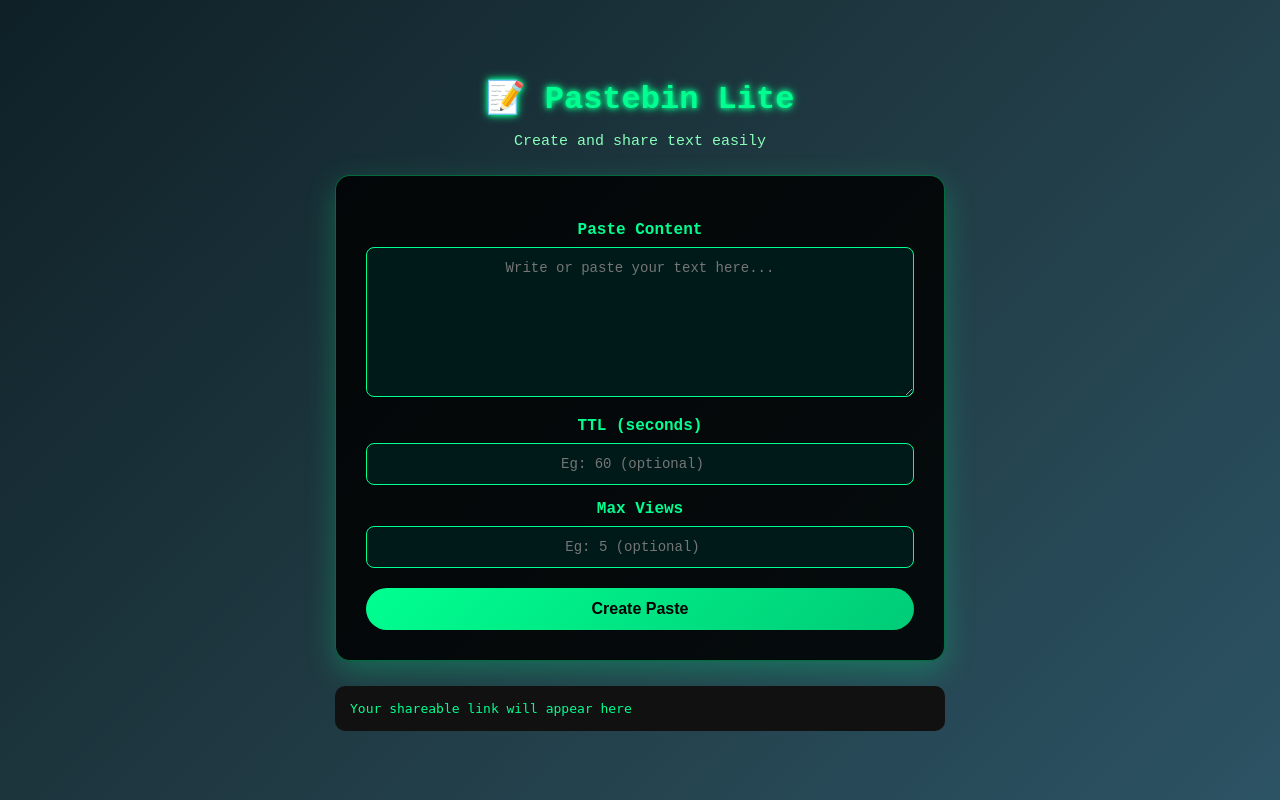
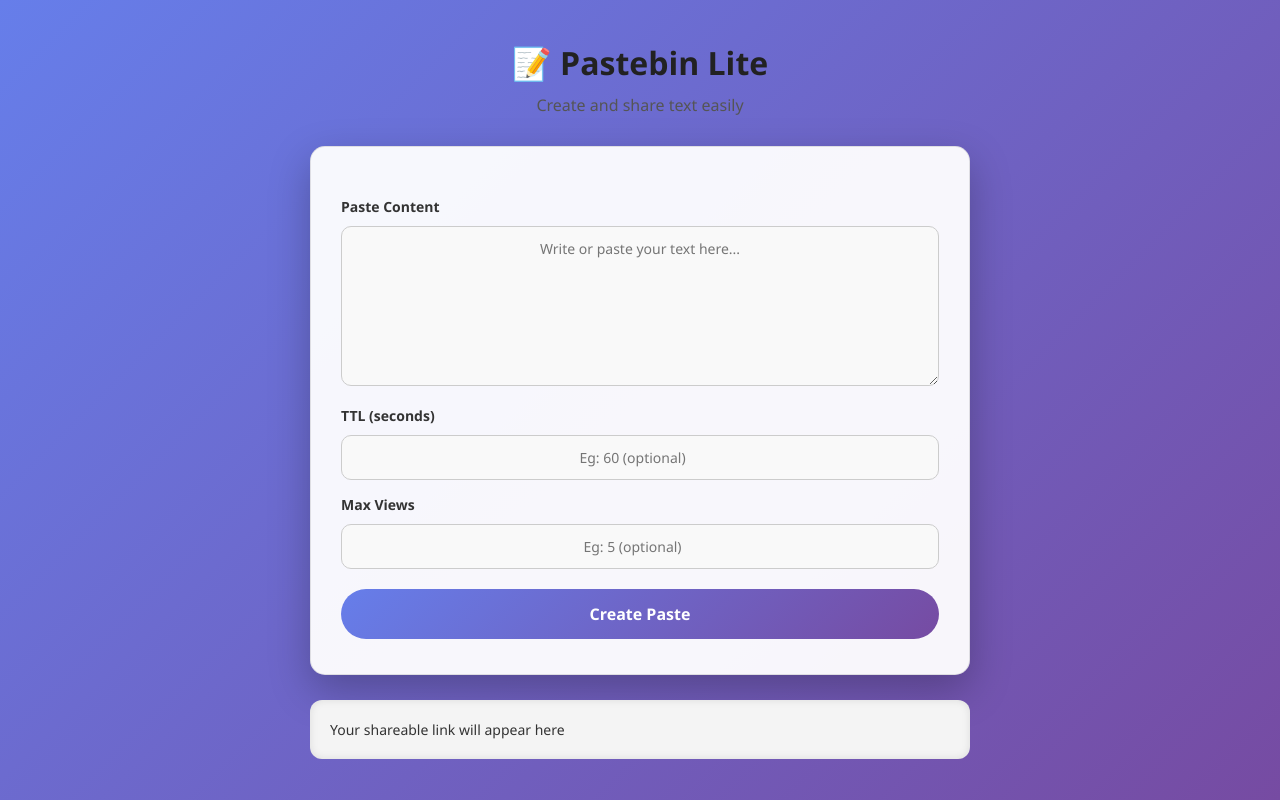
Before and after one commit to Sowndarya-m5/pastebin-lite, a Flask app: page / in a window 1280 px wide. Run offline with Flask 3, Linux system fonts and the light colour scheme.

```diff
--- a/static/style.css
+++ b/static/style.css
@@ -1,84 +1,92 @@
 /* ===== Global ===== */
 * {
   box-sizing: border-box;
-  text-align: center;   /* Center all text */
+  text-align: center;
+  margin: 0;
+  padding: 0;
+  font-family: 'Segoe UI', Tahoma, Geneva, Verdana, sans-serif;
 }
 
 body {
-  font-family: 'Courier New', monospace;
-  margin: 0;
-  padding: 0;
   min-height: 100vh;
-
-  /* Background gradient */
-  background: linear-gradient(135deg, #0f2027, #203a43, #2c5364);
+  background: linear-gradient(135deg, #667eea, #764ba2); /* professional gradient */
   display: flex;
   justify-content: center;
   align-items: center;
+  padding: 20px;
 }
 
 /* ===== Container ===== */
 .container {
   width: 100%;
-  max-width: 650px;
+  max-width: 700px;
   padding: 20px;
 }
 
-/* ===== Card look ===== */
+/* ===== Card Style ===== */
 .card {
-  background: rgba(0, 0, 0, 0.85);
-  padding: 30px;
+  background: rgba(255, 255, 255, 0.95);
+  padding: 35px 30px;
   border-radius: 15px;
-
-  /* Decoration */
-  box-shadow: 0 10px 30px rgba(0, 255, 144, 0.25);
-  border: 1px solid rgba(0, 255, 144, 0.4);
+  box-shadow: 0 15px 40px rgba(0, 0, 0, 0.25);
+  border: 1px solid rgba(0, 0, 0, 0.1);
 }
 
-/* Headings */
+/* ===== Headings ===== */
 h1 {
-  margin-bottom: 5px;
-  color: #00ff90;
-  text-shadow: 0 0 5px #00ff90, 0 0 10px #00ff90;
+  margin-bottom: 10px;
+  font-size: 32px;
+  color: #222;
 }
 
 h2 {
-  margin-bottom: 10px;
-  color: #00ff90;
+  margin-bottom: 15px;
+  font-size: 24px;
+  color: #444;
 }
 
 /* Subtitle / small text */
 .subtitle {
-  color: #88ffbb;
-  margin-bottom: 25px;
-  font-size: 15px;
+  color: #555;
+  margin-bottom: 30px;
+  font-size: 16px;
 }
 
 /* Labels */
 label {
-  font-weight: bold;
+  font-weight: 600;
   display: block;
   margin-top: 15px;
-  color: #00ff90;
+  margin-bottom: 5px;
+  color: #333;
+  font-size: 14px;
+  text-align: left;
 }
 
 /* Inputs & textarea */
 textarea,
 input {
   width: 100%;
-  margin-top: 8px;
+  margin-top: 5px;
   padding: 12px;
-  border-radius: 8px;
-  border: 1px solid #00ff90;
-  background: #001a1a;
-  color: #00ff90;
+  border-radius: 10px;
+  border: 1px solid #ccc;
   font-size: 14px;
-  font-family: 'Courier New', monospace;
+  font-family: inherit;
+  transition: all 0.3s ease;
+  background: #f9f9f9;
+}
+
+textarea:focus,
+input:focus {
+  border-color: #667eea;
+  box-shadow: 0 0 10px rgba(102, 126, 234, 0.3);
+  outline: none;
 }
 
 /* Textarea height */
 textarea {
-  height: 150px;
+  height: 160px;
   resize: vertical;
 }
 
@@ -87,38 +95,34 @@ button,
 .btn {
   margin-top: 20px;
   width: 100%;
-  padding: 12px;
-
-  background: linear-gradient(135deg, #00ff90, #00cc77);
-  color: black;
+  padding: 14px;
+  background: linear-gradient(135deg, #667eea, #764ba2);
+  color: #fff;
   border: none;
   border-radius: 25px;
-
   font-size: 16px;
-  font-weight: bold;
+  font-weight: 600;
   cursor: pointer;
-
-  transition: transform 0.2s, box-shadow 0.2s;
+  transition: all 0.3s ease;
 }
 
 button:hover,
 .btn:hover {
   transform: translateY(-2px);
-  box-shadow: 0 6px 15px rgba(0, 255, 144, 0.5);
+  box-shadow: 0 8px 20px rgba(102, 126, 234, 0.4);
 }
 
 /* Output JSON box */
 .output {
   margin-top: 25px;
-  padding: 15px;
-  border-radius: 10px;
-
-  background: #111;
-  color: #00ff90;
-
-  font-size: 13px;
+  padding: 20px;
+  border-radius: 12px;
+  background: #f4f4f4;
+  color: #333;
+  font-size: 14px;
+  text-align: left;
+  box-shadow: inset 0 0 8px rgba(0,0,0,0.1);
   overflow-x: auto;
-  text-align: left;
 }
 
 /* Paste content page */
@@ -126,20 +130,20 @@ button:hover,
   white-space: pre-wrap;
   word-break: break-word;
   font-size: 15px;
-  background: #001a1a;
+  background: #f1f1f1;
   padding: 20px;
   border-radius: 12px;
-  color: #00ff90;
-  box-shadow: 0 5px 20px rgba(0, 255, 144, 0.3);
+  color: #222;
+  box-shadow: 0 5px 15px rgba(0,0,0,0.1);
 }
 
 /* Links */
 .back-link {
   display: block;
   margin-top: 20px;
-  color: #00ff90;
+  color: #667eea;
   text-decoration: none;
-  font-weight: bold;
+  font-weight: 600;
 }
 
 .back-link:hover {
@@ -150,6 +154,7 @@ button:hover,
 .error-text {
   font-size: 18px;
   color: #ff5555;
+  font-weight: 600;
 }
 
 /* Center alignment helper */
```
